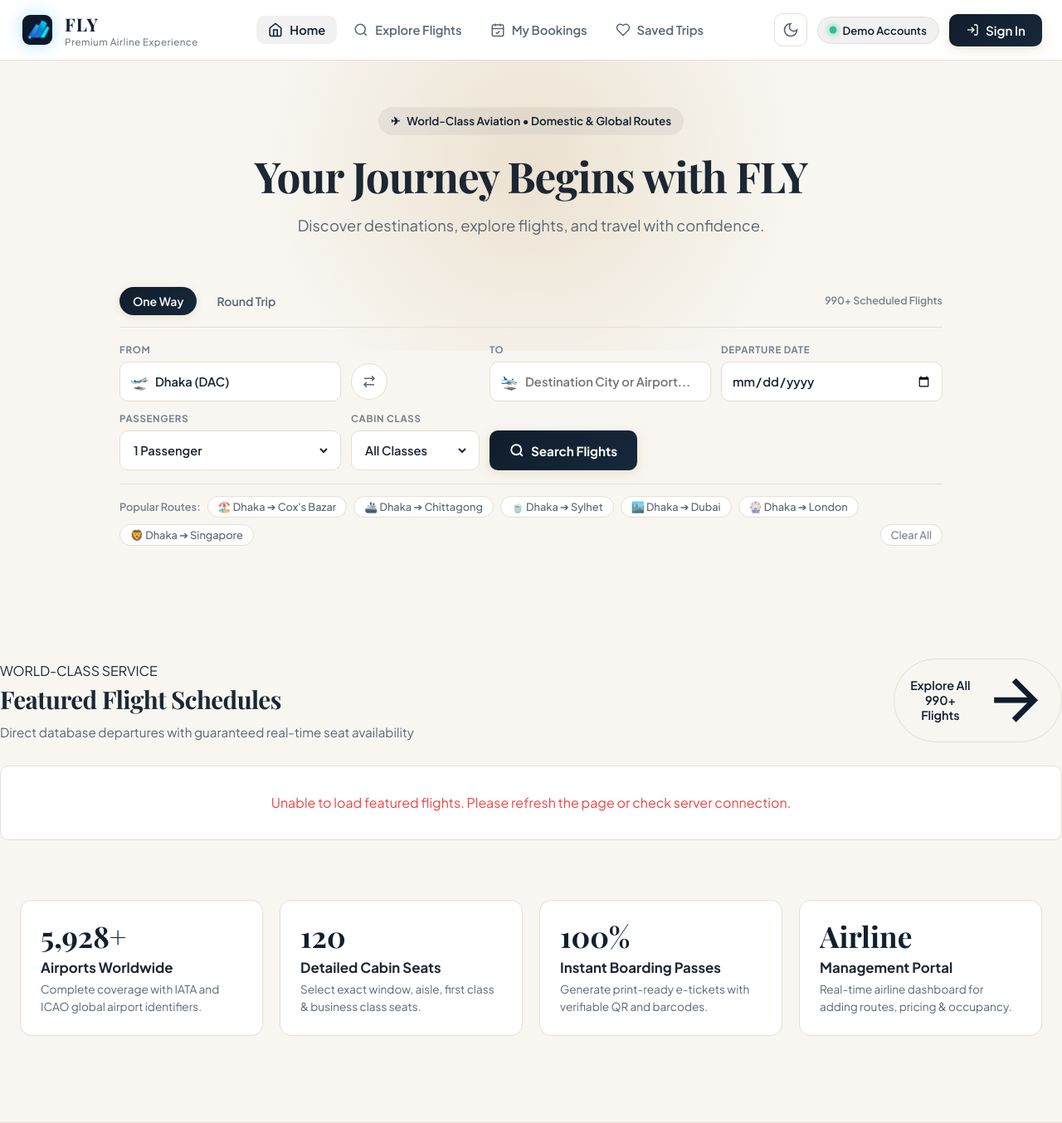
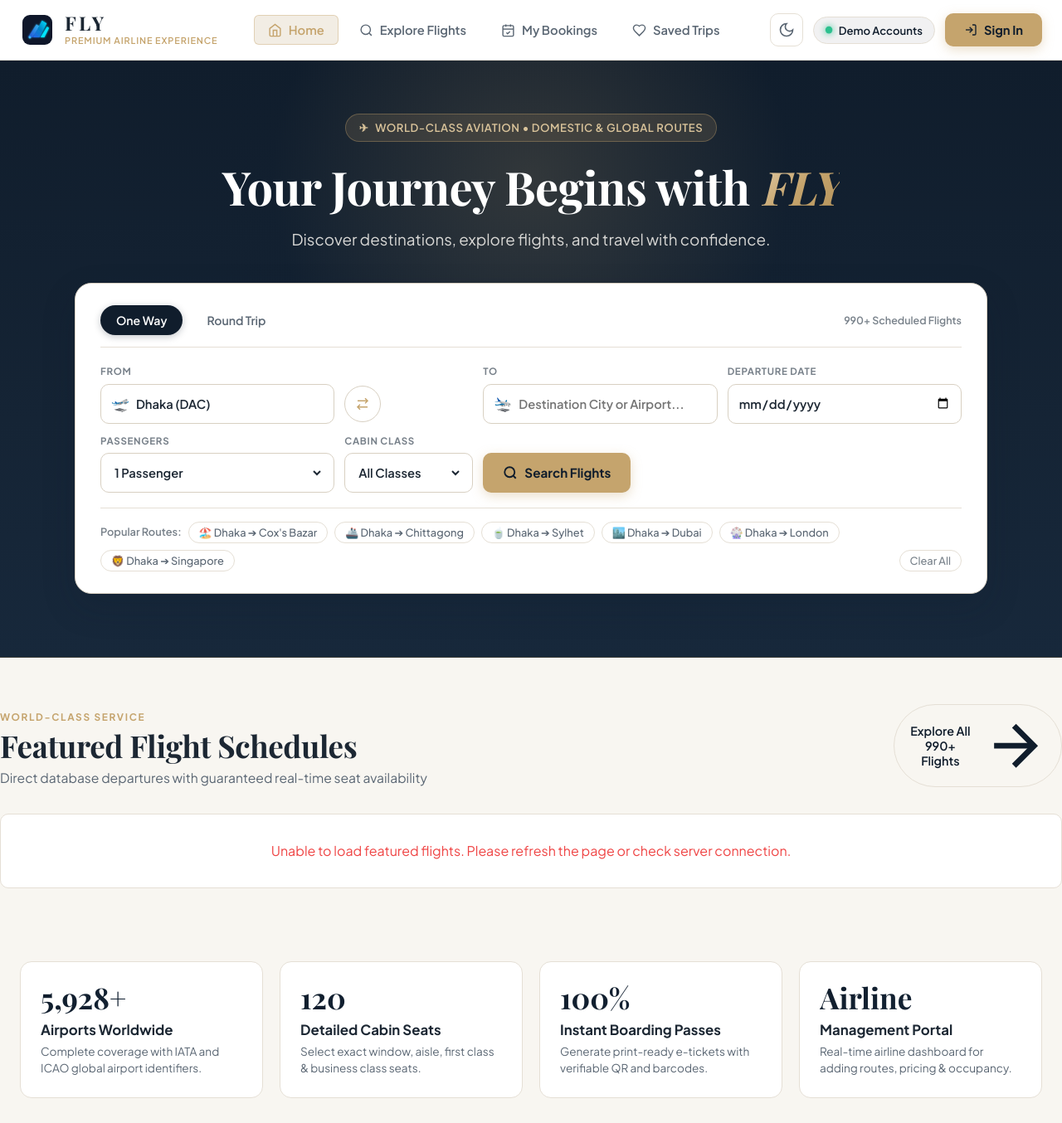
Before and after one commit to mahin1710/FLY, a PHP site: page / in a window 1280 px wide. Shown: the top 1354 px of the page at 83% size. Run offline with PHP 8.4, Linux system fonts and the light colour scheme; some web fonts are replaced.

Commit message:
chore(sync): automated sync - 2026-11-18 11:29:00

```diff
--- a/Skynet-master/Skynet-master/web/public/css/style.css
+++ b/Skynet-master/Skynet-master/web/public/css/style.css
@@ -237,20 +237,23 @@ input, select, textarea {
   align-items: center;
   justify-content: center;
   gap: 8px;
-  background: var(--accent-gradient);
-  color: #ffffff;
-  font-weight: 600;
-  font-size: 0.95rem;
-  padding: 10px 20px;
+  background: var(--accent-gold);
+  color: #101D2C;
+  font-weight: 700;
+  font-size: 0.92rem;
+  padding: 10px 22px;
   border-radius: var(--radius-md);
-  box-shadow: 0 4px 14px var(--accent-glow);
-  transition: transform var(--transition-fast), box-shadow var(--transition-fast), opacity var(--transition-fast);
+  box-shadow: 0 4px 14px rgba(197, 164, 109, 0.35);
+  border: 1px solid var(--border-gold);
+  cursor: pointer;
+  transition: all var(--transition-fast);
 }
 
 .btn-primary:hover:not(:disabled) {
+  background: var(--accent-gold-hover);
+  color: #101D2C;
   transform: translateY(-1px);
-  box-shadow: 0 6px 20px var(--accent-glow);
-  opacity: 0.95;
+  box-shadow: 0 6px 20px rgba(197, 164, 109, 0.45);
 }
 
 .btn-primary:active:not(:disabled) {
@@ -258,9 +261,31 @@ input, select, textarea {
 }
 
 .btn-primary:disabled {
-  opacity: 0.4;
+  opacity: 0.45;
   cursor: not-allowed;
   box-shadow: none;
+}
+
+.btn-secondary-outline {
+  display: inline-flex;
+  align-items: center;
+  justify-content: center;
+  gap: 8px;
+  background: transparent;
+  color: var(--text-main);
+  font-weight: 600;
+  font-size: 0.9rem;
+  padding: 8px 18px;
+  border-radius: var(--radius-md);
+  border: 1px solid var(--border-medium);
+  cursor: pointer;
+  transition: all var(--transition-fast);
+}
+
+.btn-secondary-outline:hover {
+  background: var(--bg-surface-hover);
+  border-color: var(--accent-gold);
+  color: var(--accent-gold);
 }
 
 .btn-large {
@@ -382,12 +407,11 @@ input, select, textarea {
   width: 36px;
   height: 36px;
   object-fit: contain;
-  filter: drop-shadow(0 0 10px rgba(56, 189, 248, 0.4));
   transition: transform var(--transition-fast);
 }
 
 .brand-wrapper:hover .brand-logo-img {
-  transform: scale(1.08) rotate(-4deg);
+  transform: scale(1.06);
 }
 
 .brand-text {
@@ -397,45 +421,48 @@ input, select, textarea {
 
 .brand-title {
   font-family: var(--font-heading);
-  font-size: 1.35rem;
-  font-weight: 800;
-  letter-spacing: 0.05em;
-  background: var(--accent-gradient);
-  -webkit-background-clip: text;
-  -webkit-text-fill-color: transparent;
+  font-size: 1.45rem;
+  font-weight: 700;
+  letter-spacing: 0.14em;
+  color: var(--text-main);
+  line-height: 1.1;
 }
 
 .brand-sub {
-  font-size: 0.72rem;
-  color: var(--text-muted);
-  font-weight: 500;
-  letter-spacing: 0.04em;
-  margin-top: -3px;
+  font-size: 0.68rem;
+  color: var(--accent-gold);
+  font-weight: 600;
+  letter-spacing: 0.08em;
+  text-transform: uppercase;
+  margin-top: 1px;
 }
 
 /* Nav Links */
 .nav-links {
   display: flex;
   align-items: center;
-  gap: 6px;
+  gap: 8px;
 }
 
 .nav-btn {
   display: flex;
   align-items: center;
   gap: 8px;
-  padding: 8px 14px;
-  border-radius: var(--radius-md);
+  padding: 8px 16px;
+  border-radius: var(--radius-sm);
   color: var(--text-secondary);
   font-size: 0.92rem;
   font-weight: 600;
   transition: all var(--transition-fast);
   position: relative;
+  border: 1px solid transparent;
+  cursor: pointer;
+  background: transparent;
 }
 
 .nav-icon {
-  width: 18px;
-  height: 18px;
+  width: 17px;
+  height: 17px;
   transition: transform var(--transition-fast);
 }
 
@@ -449,16 +476,17 @@ input, select, textarea {
 }
 
 .nav-btn.active {
-  color: var(--accent-primary);
-  background: var(--badge-bg);
+  color: var(--accent-gold);
+  background: var(--bg-surface-hover);
+  border-color: var(--border-gold);
 }
 
 .badge {
   display: inline-flex;
   align-items: center;
   justify-content: center;
-  background: var(--accent-primary);
-  color: #ffffff;
+  background: var(--accent-gold);
+  color: #101D2C;
   font-size: 0.72rem;
   font-weight: 700;
   min-width: 18px;
@@ -661,26 +689,29 @@ input, select, textarea {
 }
 
 /* --------------------------------------------------------------------------
-   HERO BANNER & SEARCH WIDGET
+   HERO BANNER & SEARCH WIDGET — LUXURY AIRLINE EXPERIENCE
    -------------------------------------------------------------------------- */
 .hero-section {
   position: relative;
-  padding: 56px 0 64px 0;
+  padding: 64px 0 76px 0;
   display: flex;
   flex-direction: column;
   align-items: center;
   text-align: center;
   overflow: hidden;
+  background: linear-gradient(180deg, #101D2C 0%, #152435 60%, #17283B 100%);
+  color: #FFFFFF;
+  border-bottom: 1px solid rgba(197, 164, 109, 0.25);
 }
 
 .hero-bg-glow {
   position: absolute;
-  top: -100px;
+  top: -120px;
   left: 50%;
   transform: translateX(-50%);
-  width: 800px;
-  height: 450px;
-  background: radial-gradient(circle, var(--accent-glow) 0%, transparent 70%);
+  width: 900px;
+  height: 520px;
+  background: radial-gradient(circle, rgba(197, 164, 109, 0.18) 0%, rgba(16, 29, 44, 0.05) 60%, transparent 80%);
   pointer-events: none;
   z-index: 0;
 }
@@ -688,7 +719,7 @@ input, select, textarea {
 .hero-content {
   position: relative;
   z-index: 1;
-  max-width: 1080px;
+  max-width: 1140px;
   margin: 0 auto;
   padding: 0 20px;
   width: 100%;
@@ -698,65 +729,97 @@ input, select, textarea {
   display: inline-flex;
   align-items: center;
   gap: 8px;
-  padding: 6px 14px;
-  background: var(--badge-bg);
-  border: 1px solid var(--border-subtle);
+  padding: 6px 16px;
+  background: rgba(197, 164, 109, 0.15);
+  border: 1px solid rgba(197, 164, 109, 0.35);
   border-radius: var(--radius-pill);
-  font-size: 0.84rem;
+  font-size: 0.82rem;
   font-weight: 600;
-  color: var(--badge-text);
-  margin-bottom: 20px;
+  color: #D9C39A;
+  margin-bottom: 22px;
+  letter-spacing: 0.04em;
+  text-transform: uppercase;
 }
 
 .hero-title {
-  font-size: 3.2rem;
-  font-weight: 800;
+  font-family: var(--font-heading);
+  font-size: 3.5rem;
+  font-weight: 700;
   line-height: 1.15;
   margin-bottom: 16px;
-  max-width: 860px;
+  max-width: 880px;
   margin-left: auto;
   margin-right: auto;
+  color: #FFFFFF;
+  letter-spacing: -0.01em;
+}
+
+.gold-text {
+  color: var(--accent-gold);
+  background: linear-gradient(135deg, #E6D2B0 0%, #C5A46D 50%, #B5935A 100%);
+  -webkit-background-clip: text;
+  -webkit-text-fill-color: transparent;
+  font-style: italic;
+  font-weight: 700;
 }
 
 .hero-subtitle {
-  font-size: 1.15rem;
-  color: var(--text-secondary);
-  max-width: 640px;
-  margin: 0 auto 36px auto;
+  font-size: 1.18rem;
+  color: rgba(248, 246, 241, 0.85);
+  max-width: 660px;
+  margin: 0 auto 38px auto;
+  font-weight: 400;
+  line-height: 1.6;
 }
 
 /* Search Card in Hero */
 .search-widget-card {
-  padding: 24px;
+  background: var(--bg-surface);
+  border: 1px solid var(--border-medium);
+  border-radius: var(--radius-xl);
+  padding: 26px 30px;
   text-align: left;
+  box-shadow: 0 16px 40px rgba(16, 29, 44, 0.18);
+  color: var(--text-main);
+  position: relative;
+  z-index: 2;
 }
 
 .search-widget-tabs {
   display: flex;
   align-items: center;
-  gap: 8px;
-  margin-bottom: 18px;
+  gap: 10px;
+  margin-bottom: 20px;
   border-bottom: 1px solid var(--border-subtle);
   padding-bottom: 14px;
 }
 
 .tab-btn {
-  padding: 8px 16px;
+  padding: 8px 18px;
   border-radius: var(--radius-pill);
   font-size: 0.88rem;
   font-weight: 600;
   color: var(--text-secondary);
+  background: transparent;
+  border: 1px solid transparent;
+  cursor: pointer;
   transition: all var(--transition-fast);
 }
 
 .tab-btn:hover {
   color: var(--text-main);
+  background: var(--bg-surface-hover);
 }
 
 .tab-btn.active {
-  background: var(--accent-gradient);
-  color: #ffffff;
-  box-shadow: 0 2px 8px var(--accent-glow);
+  background: var(--bg-navy);
+  color: #FFFFFF;
+  box-shadow: 0 2px 8px rgba(16, 29, 44, 0.25);
+}
+
+[data-theme="dark"] .tab-btn.active {
+  background: var(--accent-gold);
+  color: #101D2C;
 }
 
 .tab-indicator-badge {
@@ -768,13 +831,13 @@ input, select, textarea {
 
 .search-widget-form {
   display: grid;
-  grid-template-columns: 1.3fr auto 1.3fr 1fr 1fr auto;
+  grid-template-columns: 1.3fr auto 1.3fr 1fr 1fr 1fr auto;
   gap: 12px;
   align-items: flex-end;
 }
 
 .search-widget-form.is-roundtrip {
-  grid-template-columns: 1.2fr auto 1.2fr 1fr 1fr 1fr auto;
+  grid-template-columns: 1.1fr auto 1.1fr 0.9fr 0.9fr 0.8fr 0.8fr auto;
 }
 
 .form-group-airport {
@@ -802,7 +865,7 @@ input, select, textarea {
   display: flex;
   align-items: center;
   background: var(--bg-input);
-  border: 1px solid var(--border-subtle);
+  border: 1px solid var(--border-medium);
   border-radius: var(--radius-md);
   padding: 0 12px;
   height: 48px;
@@ -892,15 +956,16 @@ input, select, textarea {
   height: 44px;
   border-radius: var(--radius-pill);
   background: var(--bg-surface-elevated);
-  border: 1px solid var(--border-subtle);
-  color: var(--text-secondary);
+  border: 1px solid var(--border-medium);
+  color: var(--accent-gold);
   transition: all var(--transition-fast);
   margin-bottom: 2px;
+  cursor: pointer;
 }
 
 .btn-swap:hover {
-  background: var(--accent-primary);
-  color: #ffffff;
+  background: var(--accent-gold);
+  color: #101D2C;
   transform: rotate(180deg);
 }
 
@@ -917,18 +982,22 @@ input, select, textarea {
   height: 48px;
   padding: 0 24px;
   border-radius: var(--radius-md);
-  background: var(--accent-gradient);
-  color: #ffffff;
+  background: var(--accent-gold);
+  color: #101D2C;
   font-weight: 700;
   font-size: 0.95rem;
-  box-shadow: 0 4px 14px var(--accent-glow);
+  box-shadow: 0 4px 14px rgba(197, 164, 109, 0.35);
   transition: all var(--transition-fast);
   white-space: nowrap;
+  border: none;
+  cursor: pointer;
 }
 
 .btn-primary-search:hover {
+  background: var(--accent-gold-hover);
+  color: #101D2C;
   transform: translateY(-2px);
-  box-shadow: 0 6px 20px var(--accent-glow);
+  box-shadow: 0 6px 20px rgba(197, 164, 109, 0.45);
 }
 
 .search-icon {
@@ -942,8 +1011,8 @@ input, select, textarea {
   align-items: center;
   flex-wrap: wrap;
   gap: 8px;
-  margin-top: 16px;
-  padding-top: 14px;
+  margin-top: 18px;
+  padding-top: 16px;
   border-top: 1px solid var(--border-subtle);
 }
 
@@ -951,6 +1020,29 @@ input, select, textarea {
   font-size: 0.8rem;
   color: var(--text-muted);
   font-weight: 600;
+}
+
+.quick-tag {
+  padding: 5px 12px;
+  font-size: 0.8rem;
+  font-weight: 500;
+  border-radius: var(--radius-pill);
+  background: var(--bg-surface-hover);
+  color: var(--text-secondary);
+  border: 1px solid var(--border-subtle);
+  cursor: pointer;
+  transition: all var(--transition-fast);
+}
+
+.quick-tag:hover {
+  border-color: var(--accent-gold);
+  color: var(--text-main);
+  background: var(--bg-surface-elevated);
+}
+
+.quick-tag.reset-tag {
+  margin-left: auto;
+  color: var(--text-muted);
 }
 
 .quick-tag {
@@ -1035,38 +1127,52 @@ input, select, textarea {
    FEATURED FLIGHTS SECTION
    -------------------------------------------------------------------------- */
 .featured-section {
-  padding: 48px 0;
+  padding: 56px 0 64px 0;
 }
 
 .section-header {
   display: flex;
   align-items: flex-end;
   justify-content: space-between;
-  margin-bottom: 28px;
+  margin-bottom: 32px;
+}
+
+.section-eyebrow {
+  font-size: 0.74rem;
+  font-weight: 700;
+  letter-spacing: 0.14em;
+  text-transform: uppercase;
+  color: var(--accent-gold);
+  margin-bottom: 4px;
 }
 
 .section-title {
-  font-size: 1.85rem;
-  margin-bottom: 6px;
+  font-family: var(--font-heading);
+  font-size: 2.3rem;
+  font-weight: 700;
+  color: var(--text-main);
+  letter-spacing: -0.01em;
+  line-height: 1.2;
 }
 
 .section-subtitle {
   color: var(--text-secondary);
-  font-size: 0.95rem;
+  font-size: 0.98rem;
+  margin-top: 4px;
 }
 
 .featured-flights-grid {
   display: grid;
   grid-template-columns: repeat(auto-fill, minmax(360px, 1fr));
-  gap: 20px;
-}
-
-/* Flight Card Styling */
+  gap: 24px;
+}
+
+/* Flight Card Styling — Luxury Airline Aesthetic */
 .flight-card {
   background: var(--bg-surface);
   border: 1px solid var(--border-subtle);
   border-radius: var(--radius-lg);
-  padding: 20px;
+  padding: 22px 24px;
   box-shadow: var(--shadow-sm);
   display: flex;
   flex-direction: column;
```
Also changed, not shown: other parts of Skynet-master/Skynet-master/web/public/css/style.css (+195 -72 lines).
